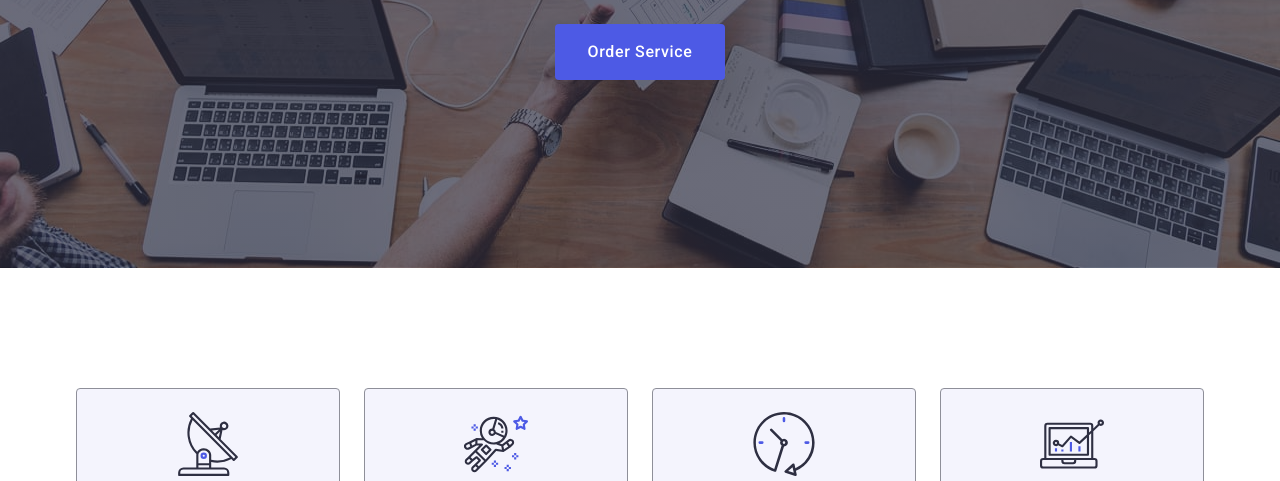
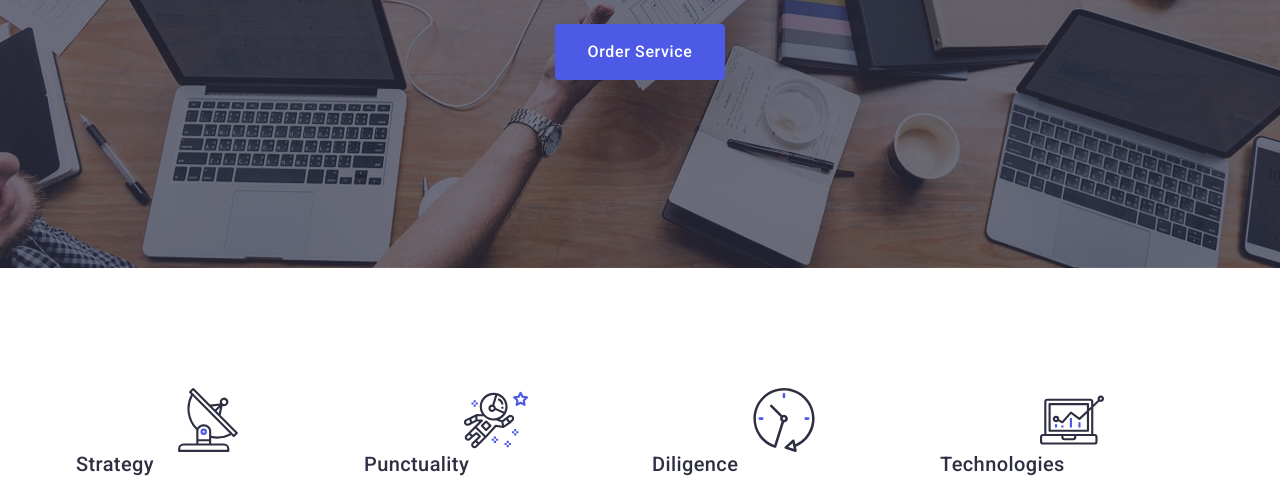
Before and after one commit to Maksym-ky/goit-markup-hw-04, a plain HTML site: page index.html in a window 1280 px wide. Shown: the part 405-886 px from the top of the page. Drawn offline with nearby package versions, Linux system fonts and the light colour scheme.

Commit message:
changes in sections

```diff
--- a/css/styles.css
+++ b/css/styles.css
@@ -172,7 +172,7 @@ button {
       rgba(46, 47, 66, 0.7),
       rgba(46, 47, 66, 0.7)
     ),
-    url(../images/people-office\ 1.jpg);
+    url(../images/people-office.jpg);
   background-repeat: no-repeat;
   background-position: center;
   background-size: cover;
@@ -214,6 +214,7 @@ button {
   align-content: center;
   margin-top: 48px;
   transition: color 250ms cubic-bezier(0.4, 0, 0.2, 1);
+  cursor: pointer;
 }
 
 .hero-btn:focus {
@@ -242,7 +243,7 @@ button {
 }
 
 .icon-features {
-  display: flex;
+  display: block;
   width: 64px;
   height: 64px;
   margin: 0 auto;
--- a/index.html
+++ b/index.html
@@ -68,13 +68,15 @@
           <h2 class="visually-hidden">Make your business better</h2>
           <ul class="features-list">
             <li class="features-item">
-              <div class="features-container">
-                <svg class="icon-features">
-                  <use
-                    href="./images/icons.svg#icon-antenna"
+              <div class="features-icon-container">
+                <svg
+                  class="icon-features"
                   width="64"
                   height="64"
-                  ></use>
+                  aria-hidden="true"
+                  focusable="false"
+                >
+                  <use href="./images/icons.svg#icon-antenna"></use>
                 </svg>
               </div>
               <h3 class="features-subtitle">Strategy</h3>
@@ -84,13 +86,15 @@
               </p>
             </li>
             <li class="features-item">
-              <div class="features-container">
-                <svg class="icon-features">
-                  <use
-                    href="./images/icons.svg#icon-astronaut"
+              <div class="features-icon-container">
+                <svg
+                  class="icon-features"
                   width="64"
                   height="64"
-                  ></use>
+                  aria-hidden="true"
+                  focusable="false"
+                >
+                  <use href="./images/icons.svg#icon-astronaut"></use>
                 </svg>
               </div>
               <h3 class="features-subtitle">Punctuality</h3>
@@ -100,13 +104,15 @@
               </p>
             </li>
             <li class="features-item">
-              <div class="features-container">
-                <svg class="icon-features">
-                  <use
-                    href="./images/icons.svg#icon-clock"
+              <div class="features-icon-container">
+                <svg
+                  class="icon-features"
                   width="64"
                   height="64"
-                  ></use>
+                  aria-hidden="true"
+                  focusable="false"
+                >
+                  <use href="./images/icons.svg#icon-clock"></use>
                 </svg>
               </div>
               <h3 class="features-subtitle">Diligence</h3>
@@ -116,13 +122,15 @@
               </p>
             </li>
             <li class="features-item">
-              <div class="features-container">
-                <svg class="icon-features">
-                  <use
-                    href="./images/icons.svg#icon-diagram"
+              <div class="features-icon-container">
+                <svg
+                  class="icon-features"
                   width="64"
                   height="64"
-                  ></use>
+                  aria-hidden="true"
+                  focusable="false"
+                >
+                  <use href="./images/icons.svg#icon-diagram"></use>
                 </svg>
               </div>
               <h3 class="features-subtitle">Technologies</h3>
```
Also changed, not shown: images/people-office.jpg (renamed from images/people-office 1.jpg). Lines whose indentation alone changed are shown as unchanged.
